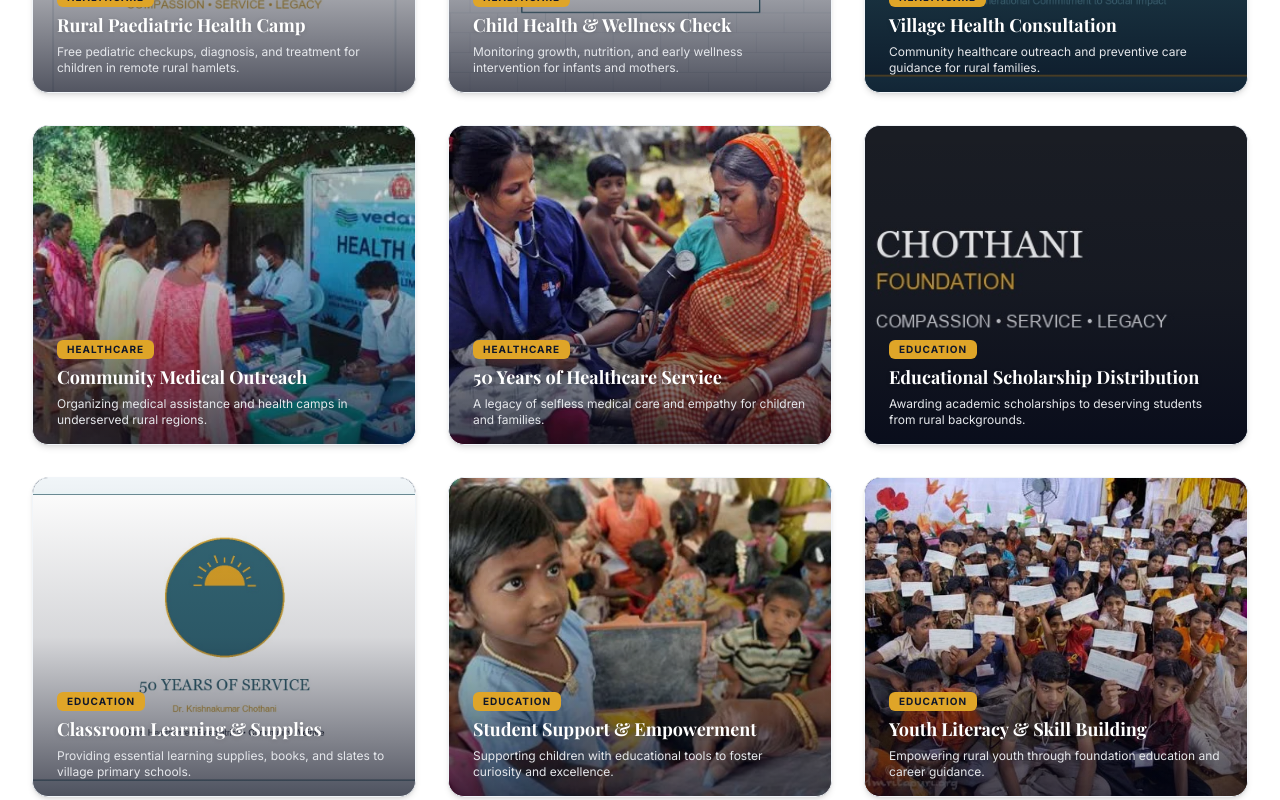
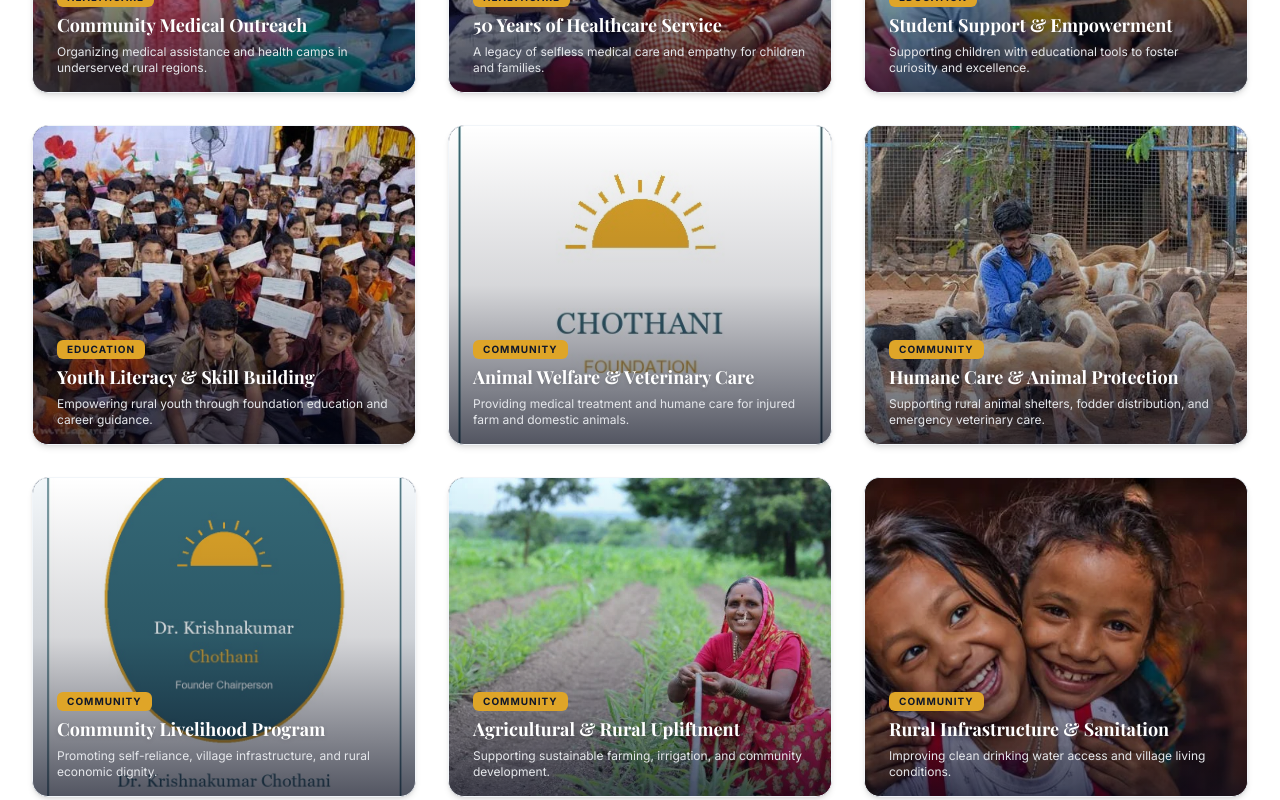
Before and after one commit to AdityaWagh06/chothani-foundation, a Next.js app: page /gallery in a window 1280 px wide. Shown: the part 820-1620 px from the top of the page. Built offline with nearby package versions, Linux system fonts and the light colour scheme; a web font is replaced by a local one.

Commit message:
fix: remove 1st, 2nd, 3rd, 6th, and 7th image cards from Gallery page per user request

```diff
--- a/app/gallery/page.tsx
+++ b/app/gallery/page.tsx
@@ -23,27 +23,6 @@
   // Pure action & field images only (NO logo backdrop images)
   const galleryItems: GalleryItem[] = [
     {
-      id: "1",
-      title: "Rural Paediatric Health Camp",
-      category: "healthcare",
-      image: "/images/photo-1.jpg",
-      caption: "Free pediatric checkups, diagnosis, and treatment for children in remote rural hamlets.",
-    },
-    {
-      id: "2",
-      title: "Child Health & Wellness Check",
-      category: "healthcare",
-      image: "/images/photo-2.jpg",
-      caption: "Monitoring growth, nutrition, and early wellness intervention for infants and mothers.",
-    },
-    {
-      id: "3",
-      title: "Village Health Consultation",
-      category: "healthcare",
-      image: "/images/photo-3.jpg",
-      caption: "Community healthcare outreach and preventive care guidance for rural families.",
-    },
-    {
       id: "4",
       title: "Community Medical Outreach",
       category: "healthcare",
@@ -56,20 +35,6 @@
       category: "healthcare",
       image: "/images/image003.webp",
       caption: "A legacy of selfless medical care and empathy for children and families.",
-    },
-    {
-      id: "6",
-      title: "Educational Scholarship Distribution",
-      category: "education",
-      image: "/images/photo-4.jpg",
-      caption: "Awarding academic scholarships to deserving students from rural backgrounds.",
-    },
-    {
-      id: "7",
-      title: "Classroom Learning & Supplies",
-      category: "education",
-      image: "/images/photo-5.jpg",
-      caption: "Providing essential learning supplies, books, and slates to village primary schools.",
     },
     {
       id: "8",
```
